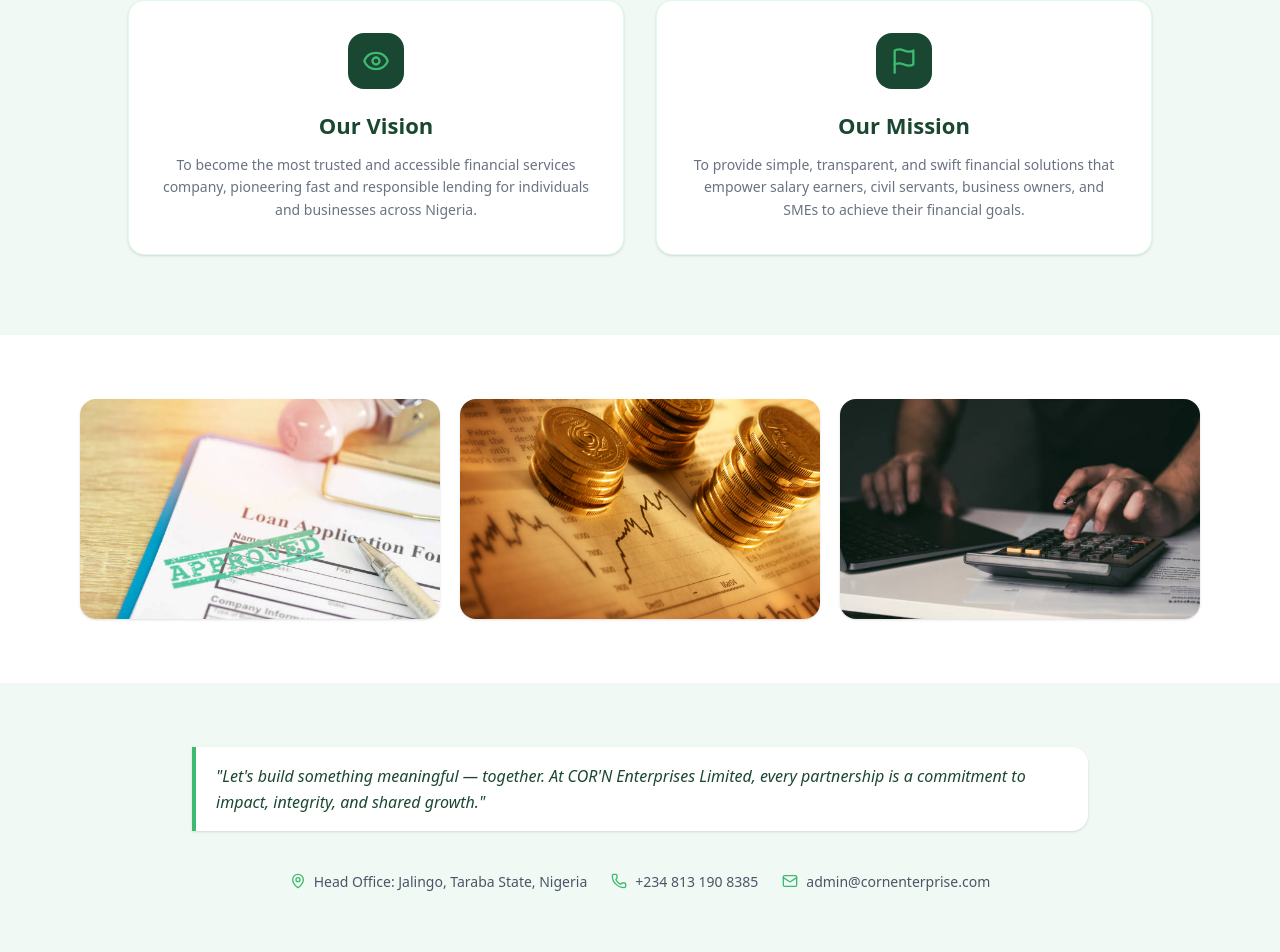
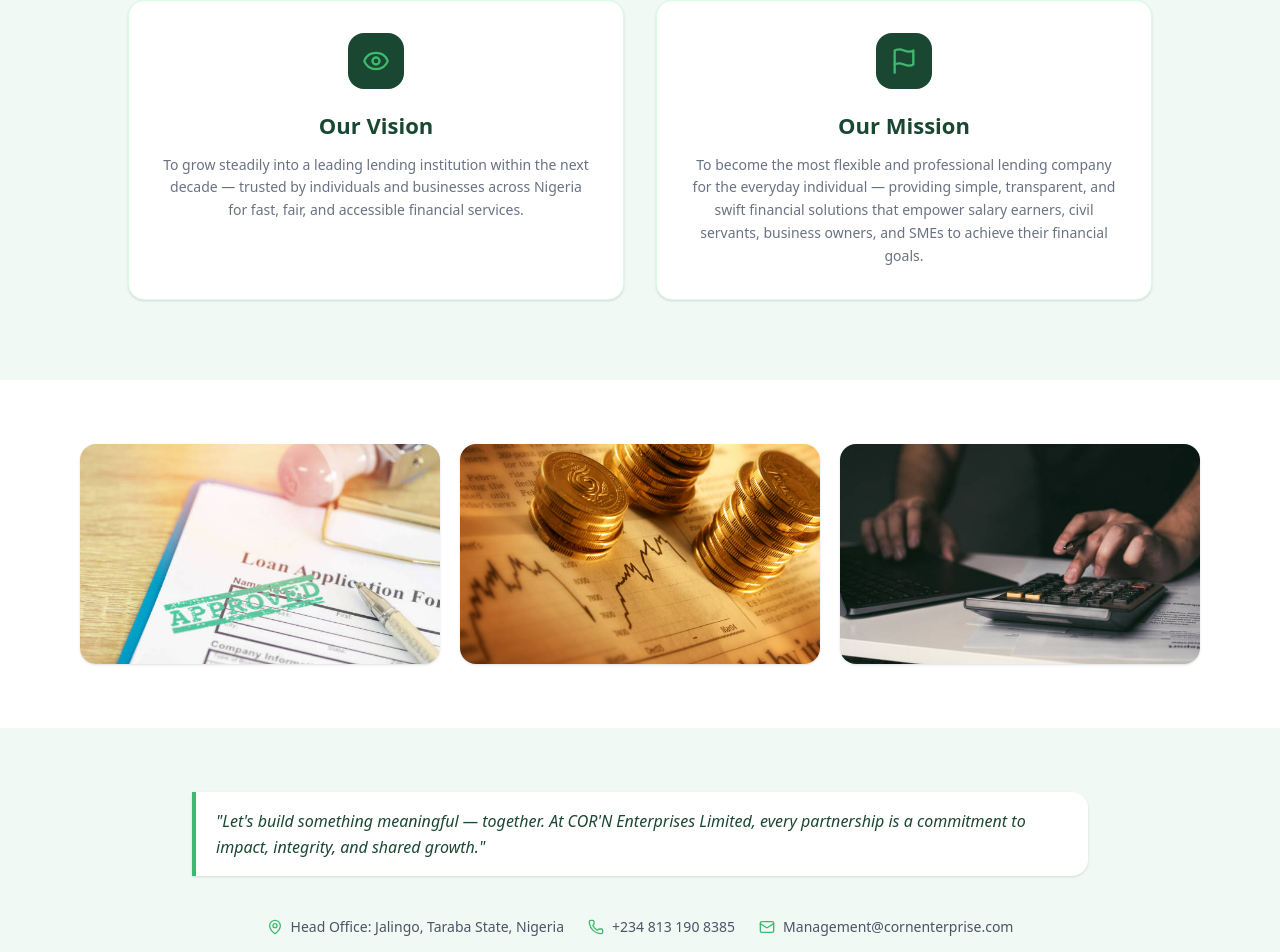
Before and after one commit to theraymuniverse/corn-enterprices-web-platform, a React (Vite) app: page /partner in a window 1280 px wide. Shown: the part 1362-2314 px from the top of the page. Built offline with nearby package versions, Linux system fonts and the light colour scheme.

Commit message:
Trashtalk

```diff
--- a/src/PartnerPage.jsx
+++ b/src/PartnerPage.jsx
@@ -217,19 +217,19 @@ const PartnerPage = () => {
         </div>
       </section>
 
-      {/* ── Vision & Mission ── */}
+
       <section className='py-20 px-6 md:px-12 lg:px-20 bg-[#f0f9f4]'>
         <div className='max-w-5xl mx-auto grid grid-cols-1 md:grid-cols-2 gap-8'>
           {[
             {
               icon: <Eye size={28} />,
               title: 'Our Vision',
-              text: 'To become the most trusted and accessible financial services company, pioneering fast and responsible lending for individuals and businesses across Nigeria.',
+              text: 'To grow steadily into a leading lending institution within the next decade — trusted by individuals and businesses across Nigeria for fast, fair, and accessible financial services.',
             },
             {
               icon: <Flag size={28} />,
               title: 'Our Mission',
-              text: 'To provide simple, transparent, and swift financial solutions that empower salary earners, civil servants, business owners, and SMEs to achieve their financial goals.',
+              text: 'To become the most flexible and professional lending company for the everyday individual — providing simple, transparent, and swift financial solutions that empower salary earners, civil servants, business owners, and SMEs to achieve their financial goals.',
             },
           ].map((item, i) => (
             <motion.div key={i}
@@ -278,7 +278,7 @@ const PartnerPage = () => {
             </div>
             <div className='flex items-center gap-2'>
               <Mail size={16} className='text-[#3dba6f]' />
-              <a href='mailto:admin@cornenterprise.com' className='hover:text-[#1a4731] transition-colors'>admin@cornenterprise.com</a>
+              <a href='mailto:Management@cornenterprise.com' className='hover:text-[#1a4731] transition-colors'>Management@cornenterprise.com</a>
             </div>
           </div>
         </div>
@@ -357,7 +357,6 @@ const PartnerPage = () => {
                     <option value=''>Select your role</option>
                     <option value='Buyer'>Partners</option>
                     <option value='investor'>Investor</option>
-                    <option value='guarantor'>Guarantor</option>
                   </select>
                 </div>
               </div>
```
